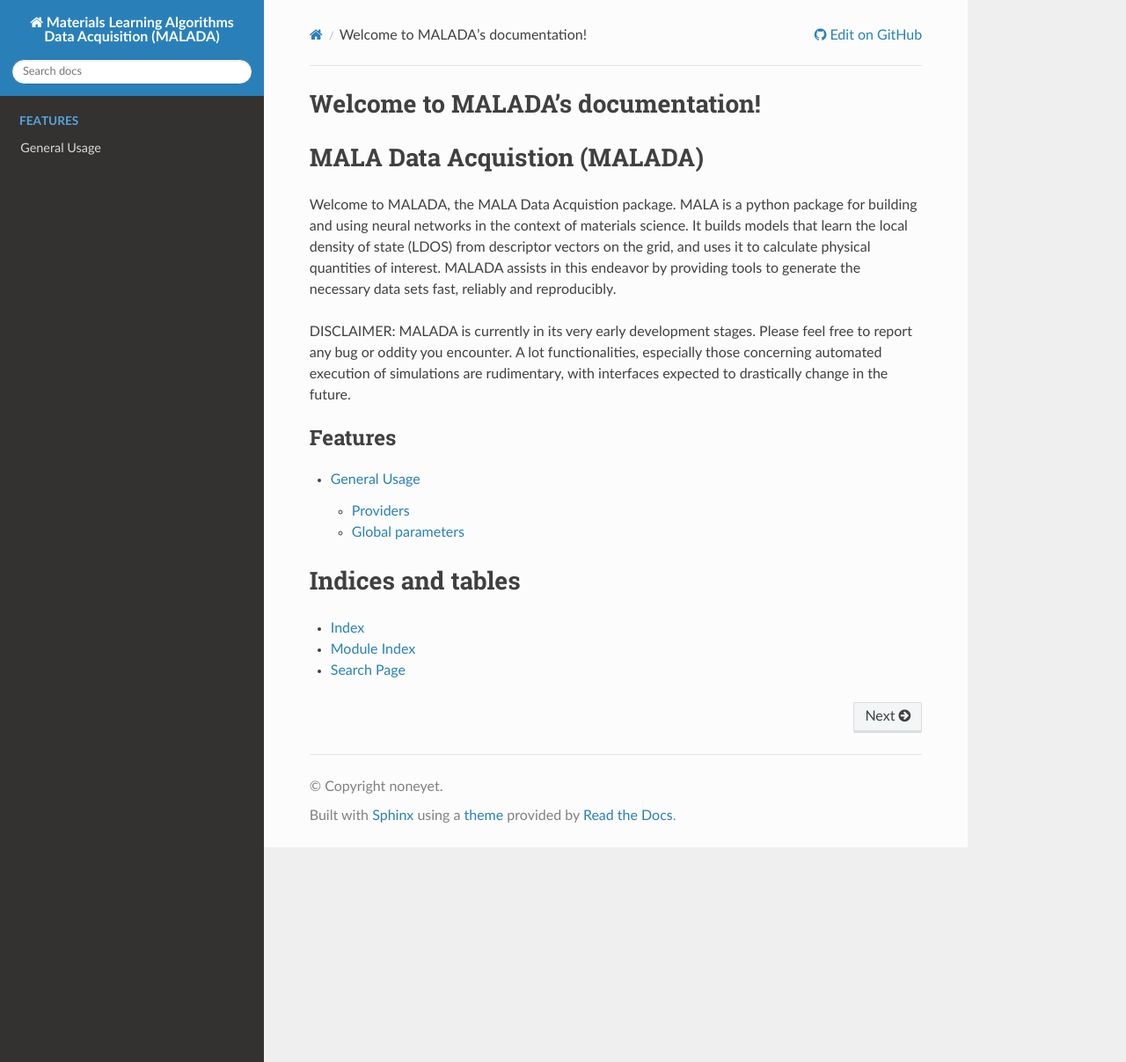
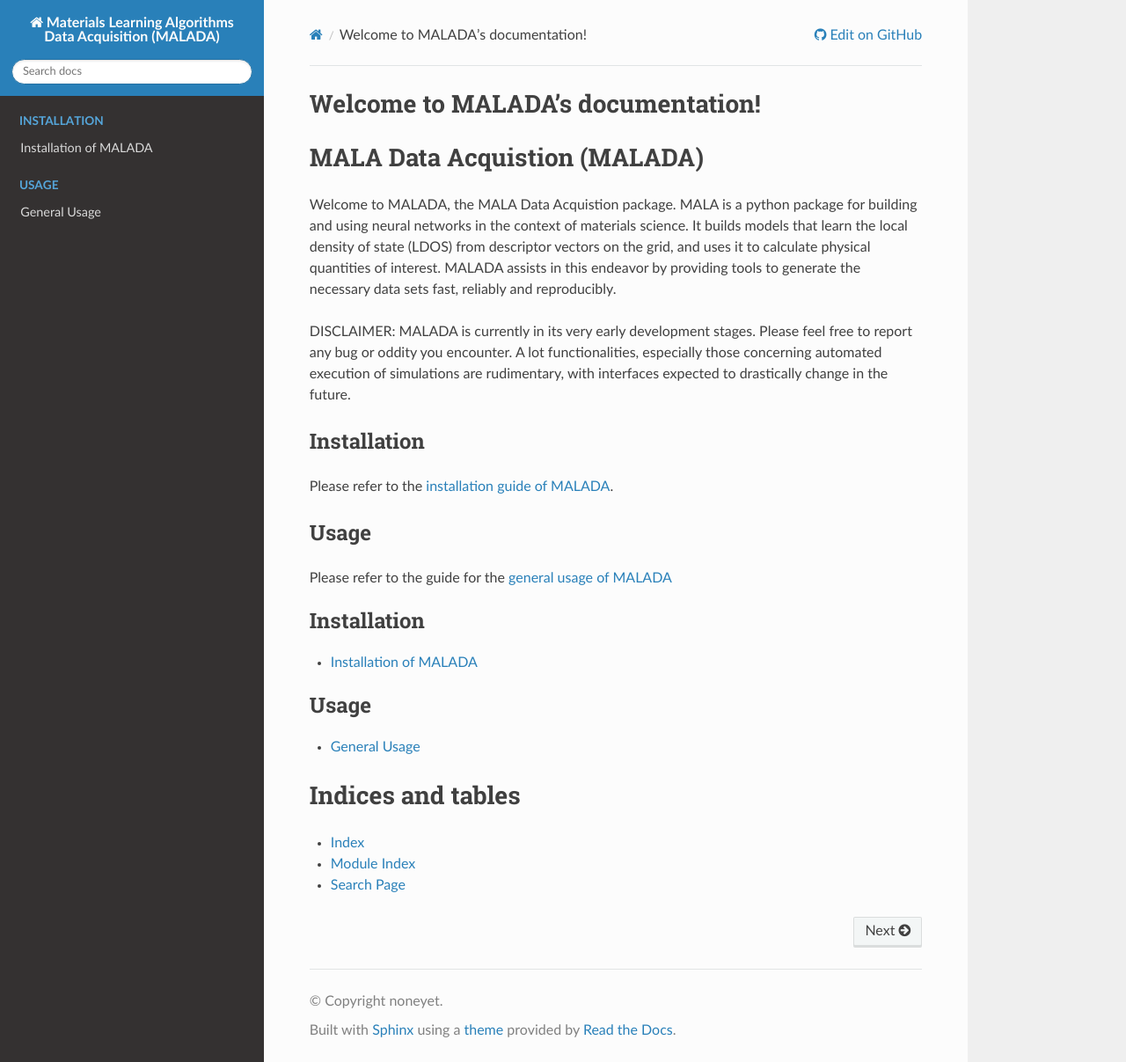
Before and after one commit to mala-project/malada, a Sphinx documentation site: the page built from docs/source/index.md, in a window 1280 px wide and 1207 px high. Shown: the whole window at 88% size. Built offline with Sphinx 7.4.7 and the Read the Docs theme 2.0.0, drawn with Linux system fonts in a browser that asks for light colours; pages that are not in the unit, such as notebooks, are missing from menus; the version number could not be read and is left out.

Commit message:
Updated DOC

````diff
--- a/README.md
+++ b/README.md
@@ -3,3 +3,11 @@
 Welcome to MALADA, the MALA Data Acquistion package. MALA is a python package for building and using neural networks in the context of materials science. It builds models that learn the local density of state (LDOS) from descriptor vectors on the grid, and uses it to calculate physical quantities of interest. MALADA assists in this endeavor by providing tools to generate the necessary data sets fast, reliably and reproducibly.
 
 DISCLAIMER: MALADA is currently in its very early development stages. Please feel free to report any bug or oddity you encounter. A lot functionalities, especially those concerning automated execution of simulations are rudimentary, with interfaces expected to drastically change in the future.
+
+## Installation
+
+Please refer to the [installation guide of MALADA](docs/source/install/install.md).
+
+## Usage
+
+Please refer to the guide for the [general usage of MALADA](docs/source/usage/general.md)
--- a/docs/source/index.md
+++ b/docs/source/index.md
@@ -7,8 +7,17 @@
 
 ```{toctree}
 ---
-caption: Features
-maxdepth: 2
+caption: Installation
+maxdepth: 1
+---
+
+install/install
+```
+
+```{toctree}
+---
+caption: Usage
+maxdepth: 1
 ---
 
 usage/general
````
Also changed, not shown: docs/source/install/install.md (added, +33 -0 lines).
